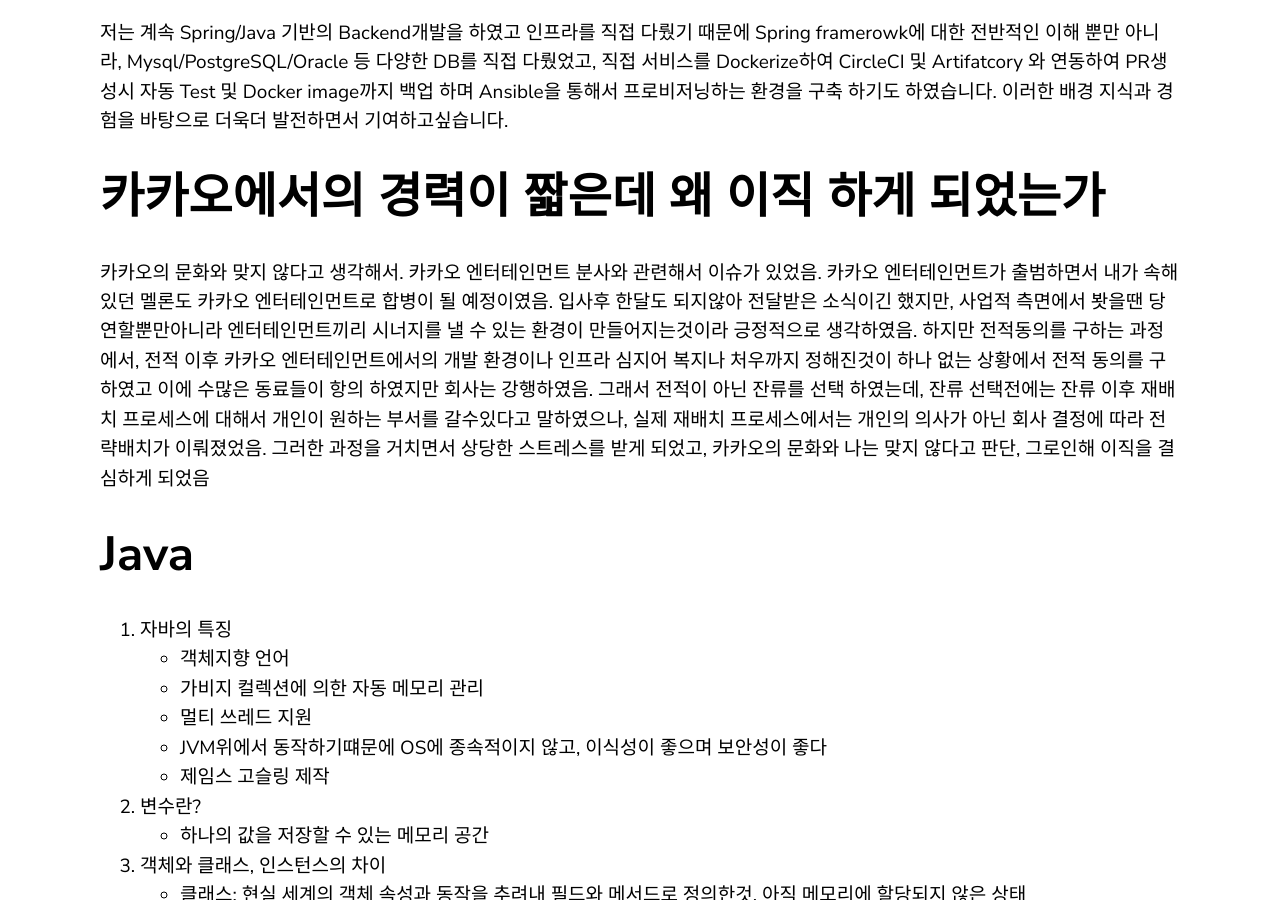
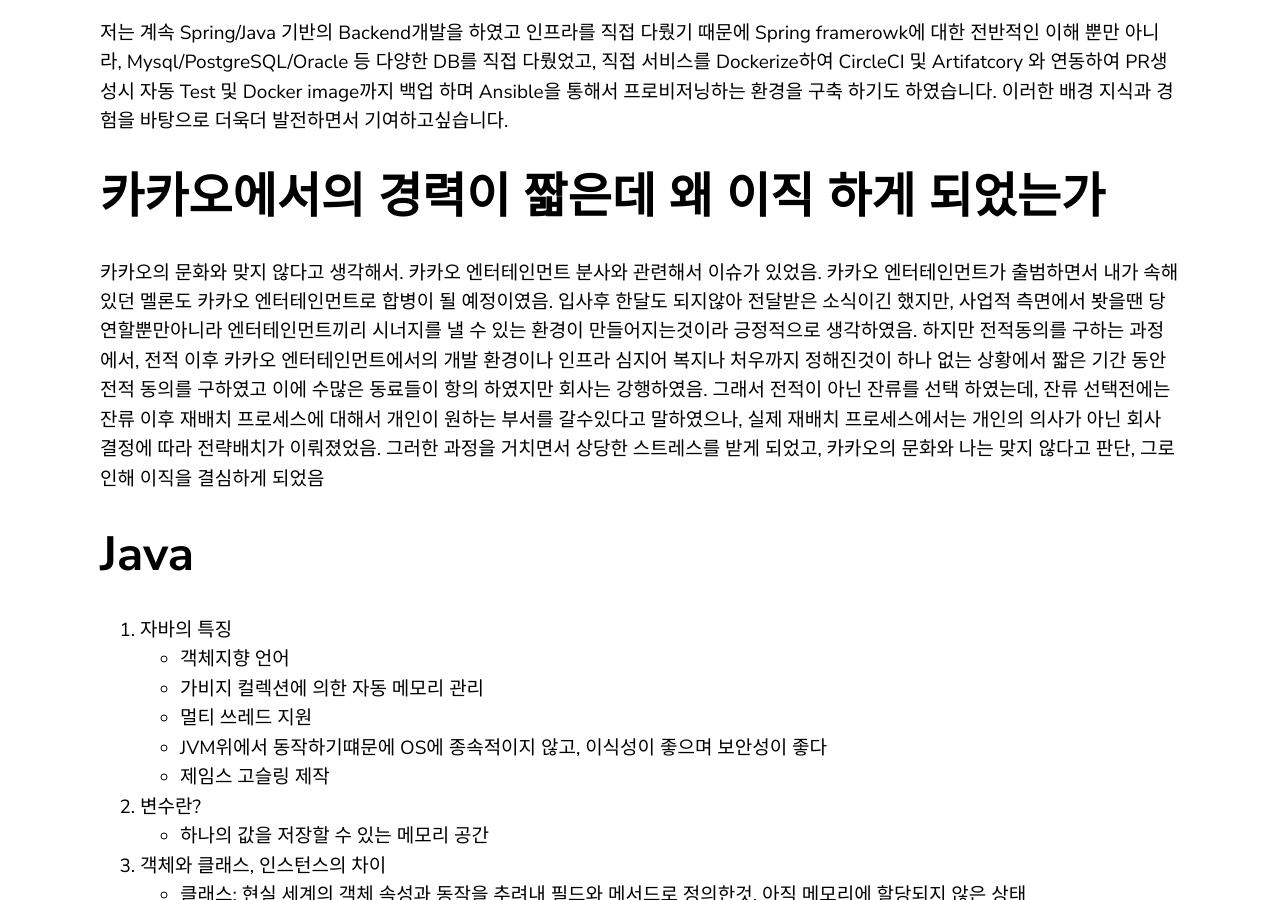
Before and after one commit to yoowonyoung/yoowonyoung.github.io, a Jekyll site: the page built from _posts/2020-08-11-Interview-03.md, in a window 1280 px wide and 900 px high, scrolled down 904 px. Built offline with Jekyll 4.4.1, drawn with Linux system fonts in a browser that asks for light colours; comment, search, counter and statistics services are not loaded.

Commit message:
Update 2020-08-11-Interview-03.md

```diff
--- a/_posts/2020-08-11-Interview-03.md
+++ b/_posts/2020-08-11-Interview-03.md
@@ -16,7 +16,7 @@
 저는 계속 Spring/Java 기반의 Backend개발을 하였고 인프라를 직접 다뤘기 때문에 Spring framerowk에 대한 전반적인 이해 뿐만 아니라, Mysql/PostgreSQL/Oracle 등 다양한 DB를 직접 다뤘었고, 직접 서비스를 Dockerize하여 CircleCI 및 Artifatcory 와 연동하여 PR생성시 자동 Test 및 Docker image까지 백업 하며 Ansible을 통해서 프로비저닝하는 환경을 구축 하기도 하였습니다. 이러한 배경 지식과 경험을 바탕으로 더욱더 발전하면서 기여하고싶습니다.
 
 # 카카오에서의 경력이 짧은데 왜 이직 하게 되었는가
-카카오의 문화와 맞지 않다고 생각해서. 카카오 엔터테인먼트 분사와 관련해서 이슈가 있었음. 카카오 엔터테인먼트가 출범하면서 내가 속해있던 멜론도 카카오 엔터테인먼트로 합병이 될 예정이였음. 입사후 한달도 되지않아 전달받은 소식이긴 했지만, 사업적 측면에서 봣을땐 당연할뿐만아니라 엔터테인먼트끼리 시너지를 낼 수 있는 환경이 만들어지는것이라 긍정적으로 생각하였음. 하지만 전적동의를 구하는 과정에서, 전적 이후 카카오 엔터테인먼트에서의 개발 환경이나 인프라 심지어 복지나 처우까지 정해진것이 하나 없는 상황에서 전적 동의를 구하였고 이에 수많은 동료들이 항의 하였지만 회사는 강행하였음. 그래서 전적이 아닌 잔류를 선택 하였는데, 잔류 선택전에는 잔류 이후 재배치 프로세스에 대해서 개인이 원하는 부서를 갈수있다고 말하였으나, 실제 재배치 프로세스에서는 개인의 의사가 아닌 회사 결정에 따라 전략배치가 이뤄졌었음. 그러한 과정을 거치면서 상당한 스트레스를 받게 되었고, 카카오의 문화와 나는 맞지 않다고 판단, 그로인해 이직을 결심하게 되었음
+카카오의 문화와 맞지 않다고 생각해서. 카카오 엔터테인먼트 분사와 관련해서 이슈가 있었음. 카카오 엔터테인먼트가 출범하면서 내가 속해있던 멜론도 카카오 엔터테인먼트로 합병이 될 예정이였음. 입사후 한달도 되지않아 전달받은 소식이긴 했지만, 사업적 측면에서 봣을땐 당연할뿐만아니라 엔터테인먼트끼리 시너지를 낼 수 있는 환경이 만들어지는것이라 긍정적으로 생각하였음. 하지만 전적동의를 구하는 과정에서, 전적 이후 카카오 엔터테인먼트에서의 개발 환경이나 인프라 심지어 복지나 처우까지 정해진것이 하나 없는 상황에서 짧은 기간 동안 전적 동의를 구하였고 이에 수많은 동료들이 항의 하였지만 회사는 강행하였음. 그래서 전적이 아닌 잔류를 선택 하였는데, 잔류 선택전에는 잔류 이후 재배치 프로세스에 대해서 개인이 원하는 부서를 갈수있다고 말하였으나, 실제 재배치 프로세스에서는 개인의 의사가 아닌 회사 결정에 따라 전략배치가 이뤄졌었음. 그러한 과정을 거치면서 상당한 스트레스를 받게 되었고, 카카오의 문화와 나는 맞지 않다고 판단, 그로인해 이직을 결심하게 되었음
 
 <!--
 # 왜 스노우인가
```
